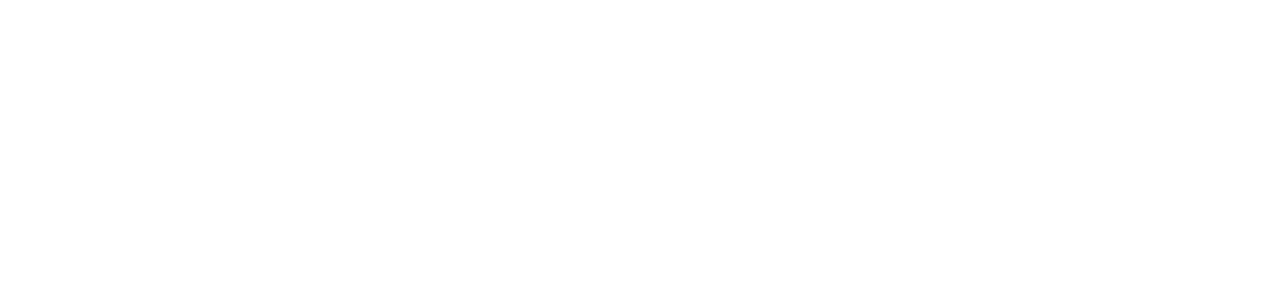
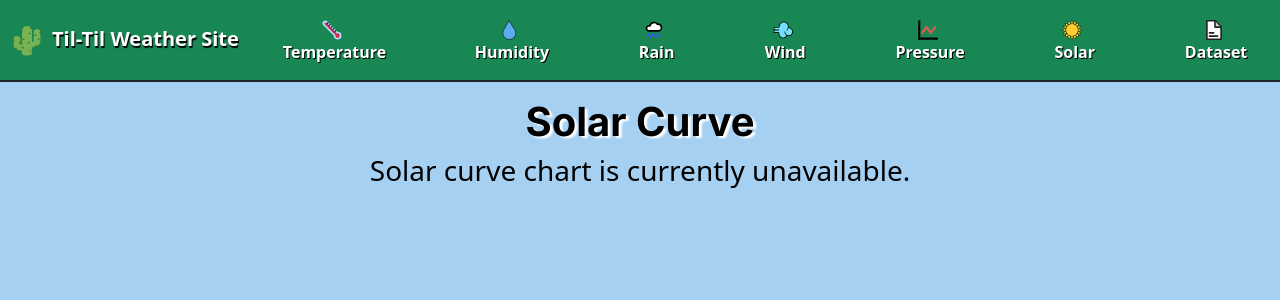
Before and after one commit to Qm-Dev/tiltil_weather_site, a React (Vite) app in the folder frontend/: page /solar in a window 1280 px wide. Before the commit this address had no page. Shown: the top 300 px of the page. Built offline with nearby package versions, Linux system fonts and the light colour scheme; no server answers; a web font is replaced by a local one.

Commit message:
Solar Page
Solar page created. Currently it shows the solar curve graph of the current day (if no data has been collected, a message will appear instead).

```diff
--- a/frontend/src/App.jsx
+++ b/frontend/src/App.jsx
@@ -12,6 +12,7 @@ import Humidity from './pages/Humidity.jsx';
 import Rainfall from './pages/Rainfall.jsx';
 import Wind from './pages/Wind.jsx';
 import Pressure from './pages/Pressure.jsx';
+import Solar from './pages/Solar.jsx'
 import UploadDataset from './pages/UploadDataset.jsx';
 
 const NavbarLayout = () => {
@@ -34,11 +35,12 @@ function App() {
           <Route path="/rain" element={<Rainfall />} />
           <Route path="/wind" element={<Wind />} />
           <Route path="/pressure" element={<Pressure />} />
+          <Route path="/solar" element={<Solar />} />
           <Route path="/upload_dataset" element={<UploadDataset />} />
         </Route>
       </Routes>
     </BrowserRouter>
-  )
+  );
 }
 
 export default App
--- /dev/null
+++ b/frontend/src/components/solar/charts/SolarCurve.jsx
@@ -0,0 +1,30 @@
+import LineChart from "../../LineChart";
+
+export default function SolarCurve({data}) {
+
+    if ((data?.length ?? 0) === 0) {
+        return <h3 className="text-black">Solar curve chart is currently unavailable.</h3>
+    }
+
+    return (
+        <LineChart
+        labels={data.labels?.map(label => {
+            return label.split('T')[1]
+        })}
+        datasets={[
+            {
+            label: "Solar Radiation (W/m2)",
+            borderColor: "rgba(0, 0, 0, 0.8)",
+            borderWidth: 2.25,
+            backgroundColor: "rgb(255, 230, 10)",
+            data: data.values,
+            pointRadius: 4,
+            },
+        ]}
+        title={`Sunlight (${data.labels[0].split('T')[0]})`}
+        x_label="Time (HH:MM:SS)"
+        y_label="Solar Radiation"
+        is_animated={true}
+        />
+    );
+}
--- /dev/null
+++ b/frontend/src/hooks/useSolarData.js
@@ -0,0 +1,27 @@
+import { useEffect, useState } from "react";
+import { getSunlight } from "../services/solarService";
+
+export const useSolarData = () => {
+
+    const [loading, setLoading] = useState(true);
+
+    const [sunlight, setSunlight] = useState({})
+
+    useEffect(() => {
+        const load = async () => {
+            try {
+                const sunlightData = await getSunlight();
+                setSunlight({
+                    labels: sunlightData.map(d => d.record_date),
+                    values: sunlightData.map(d => d.solar_rad)
+                });
+            }
+            finally {
+                setLoading(false);
+            }
+        };
+        load();
+    }, []);
+
+    return { loading, sunlight };
+}
--- /dev/null
+++ b/frontend/src/pages/Solar.jsx
@@ -0,0 +1,24 @@
+import LoadingPage from "../components/LoadingPage";
+import { useSolarData } from "../hooks/useSolarData";
+import SolarCurve from "../components/solar/charts/SolarCurve";
+
+const Solar = () => {
+
+    const { loading, sunlight } = useSolarData();
+
+    if (loading) return (
+        <LoadingPage page={"Solar"} />
+    )
+
+    return (
+        <main style={{backgroundColor: "#A6D0F2", minHeight: "100vh"}}>
+            <div className="container text-center">
+                <div className="row justify-content-center mx-auto">
+                    <h1 className="text-black fw-bold mt-3">Solar Curve</h1>
+                    <SolarCurve data={sunlight} />
+                </div>
+            </div>
+        </main>
+    );
+}
+export default Solar;
--- /dev/null
+++ b/frontend/src/services/solarService.js
@@ -0,0 +1,17 @@
+export async function getSunlight() {
+    const response = await fetch(
+        `${import.meta.env.VITE_API_BASE_URL}/solar/sunlight`,
+        {
+            method: "GET",
+            headers: {
+                "Content-Type": "application/json",
+            },
+        }
+    );
+
+    if (!response.ok) {
+        throw new Error("Failed to fetch sunlight data.");
+    }
+
+    return response.json();
+}
```
